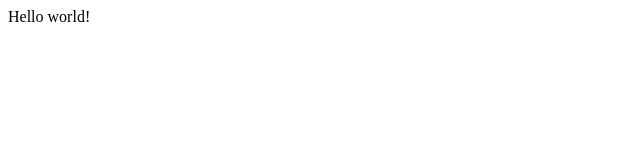
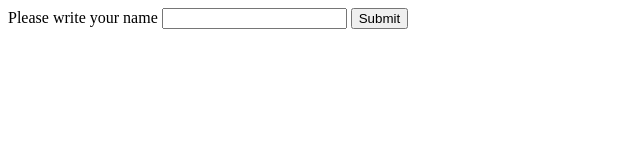
Before and after one commit to egedurukan/ListProject, a website: page assets/index.html in a window 1280 px wide. Shown: the whole page, without its empty margins (0-640 px from the left). Drawn offline with Linux system fonts and the light colour scheme.

Commit message:
feat(EL-1): username form had been created with the submit functionality. Function works yet still on test phase

```diff
--- a/assets/index.html
+++ b/assets/index.html
@@ -10,7 +10,13 @@
 </head>
 
 <body>
-  Hello world!
+  <div id="userInfo">
+    <form id="userForm">
+      <label for="username">Please write your name</label>
+      <input type="text" id="username" name="username" required>
+      <input type="submit" value="Submit">
+    </form>
+  </div>
   <script src="main.js"></script>
 </body>
 
--- a/assets/main.js
+++ b/assets/main.js
@@ -5,3 +5,9 @@ const loginModel = Backbone.Model.extend({
 });
 
 let myUser = new loginModel();
+
+$('form').submit((e) => {
+  myUser.set({ 'username': $('#username').first().val() })
+  console.log(myUser);
+  e.preventDefault();
+});
```
